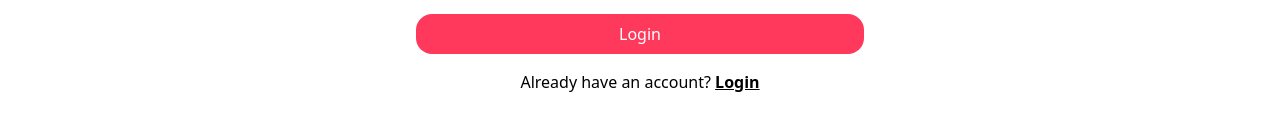
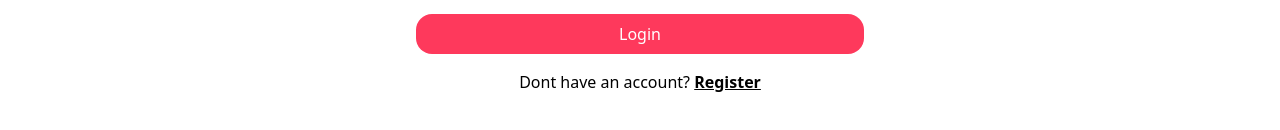
Before and after one commit to MarioAngelov2/Airbnb, a React (Vite) app in the folder client/: page /login in a window 1280 px wide. Shown: the part 316-446 px from the top of the page. Built offline with nearby package versions, Linux system fonts and the light colour scheme; no server answers.

Commit message:
Update Login.jsx

```diff
--- a/client/src/components/Login/Login.jsx
+++ b/client/src/components/Login/Login.jsx
@@ -42,9 +42,9 @@ function Login() {
                     <button className="primary mt-5">Login</button>
                 </form>
                 <div className="text-center mt-4">
-                    Already have an account?{" "}
-                    <Link className="font-semibold underline" to={"/login"}>
-                        Login
+                    Dont have an account?{" "}
+                    <Link className="font-semibold underline" to={"/register"}>
+                        Register
                     </Link>
                 </div>
             </div>
```
